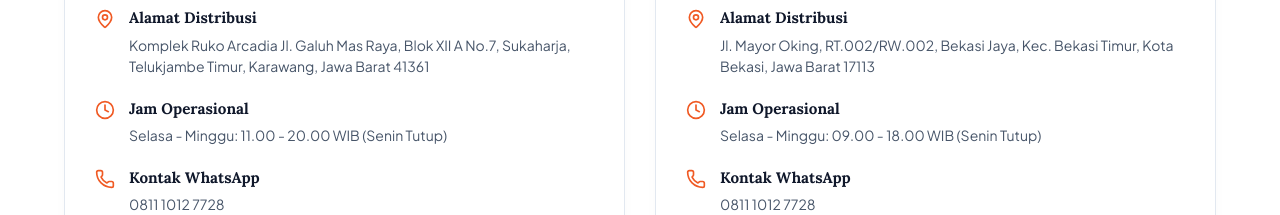
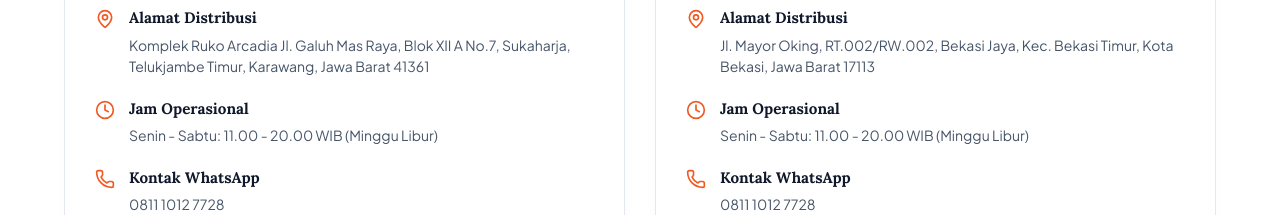
Before and after one commit to bintangarama/Bintang-Orion-Landing-Page, a React (Vite) app: page / in a window 1280 px wide. Shown: the part 5500-5715 px from the top of the page. Built offline with nearby package versions, Linux system fonts and the light colour scheme.

Commit message:
update jam cabang

```diff
--- a/src/components/Branches.jsx
+++ b/src/components/Branches.jsx
@@ -7,7 +7,7 @@ export default function Branches() {
       name: 'Bintang Orion Karawang',
       subtitle: 'Grosir Lensa Resmi Essilor, Gen-Z & Domas',
       address: 'Komplek Ruko Arcadia Jl. Galuh Mas Raya, Blok XII A No.7, Sukaharja, Telukjambe Timur, Karawang, Jawa Barat 41361',
-      hours: 'Selasa - Minggu: 11.00 - 20.00 WIB (Senin Tutup)',
+      hours: 'Senin - Sabtu: 11.00 - 20.00 WIB (Minggu Libur)',
       phone: '0811 1012 7728',
       waNumber: '6281110127728',
       mapsUrl: 'https://www.google.com/maps/search/?api=1&query=Bintang+Orion+Karawang+Grosir+Lensa+Resmi+Essilor'
@@ -16,7 +16,7 @@ export default function Branches() {
       name: 'Bintang Orion Bekasi',
       subtitle: 'Grosir Lensa Resmi Gen-Z, Essilor & Domas',
       address: 'Jl. Mayor Oking, RT.002/RW.002, Bekasi Jaya, Kec. Bekasi Timur, Kota Bekasi, Jawa Barat 17113',
-      hours: 'Selasa - Minggu: 09.00 - 18.00 WIB (Senin Tutup)',
+      hours: 'Senin - Sabtu: 11.00 - 20.00 WIB (Minggu Libur)',
       phone: '0811 1012 7728',
       waNumber: '6281110127728',
       mapsUrl: 'https://www.google.com/maps/search/?api=1&query=Bintang+Orion+Bekasi+Grosir+Lensa+Resmi+GEN+Z'
```
